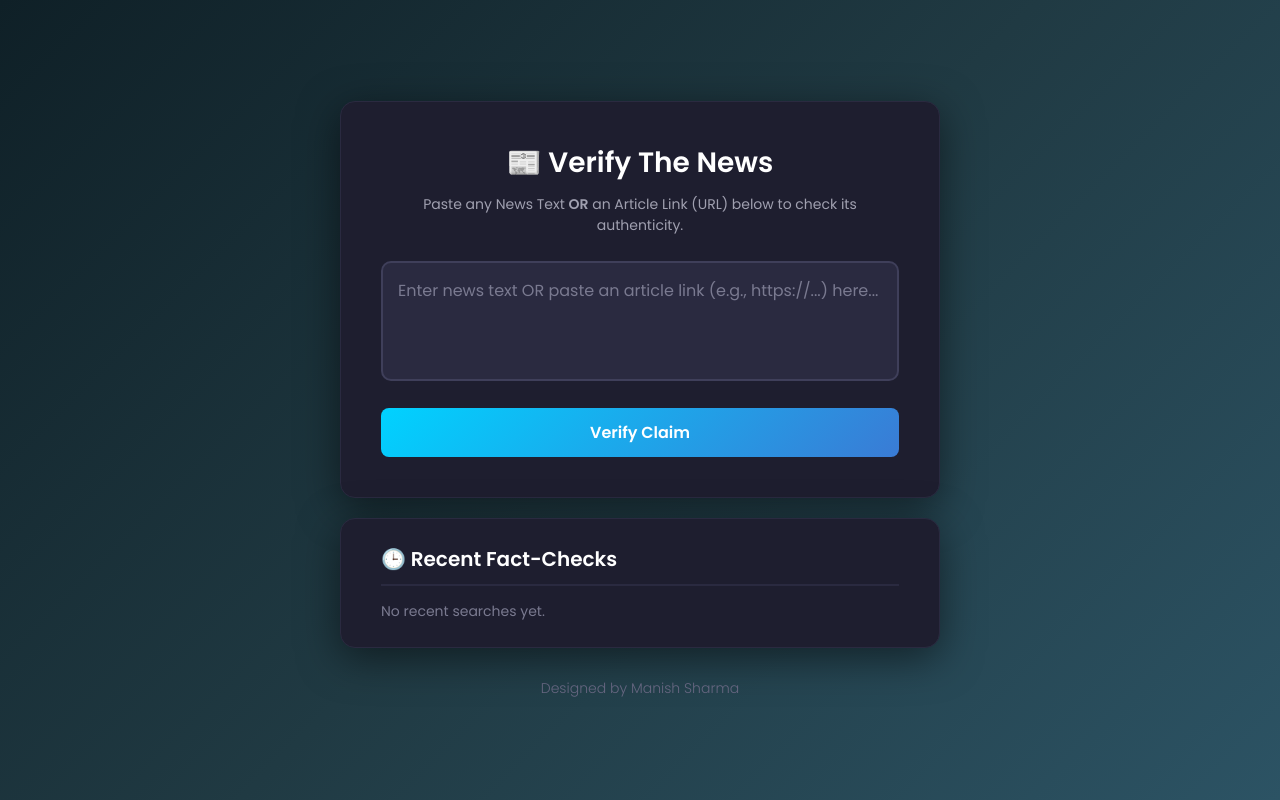
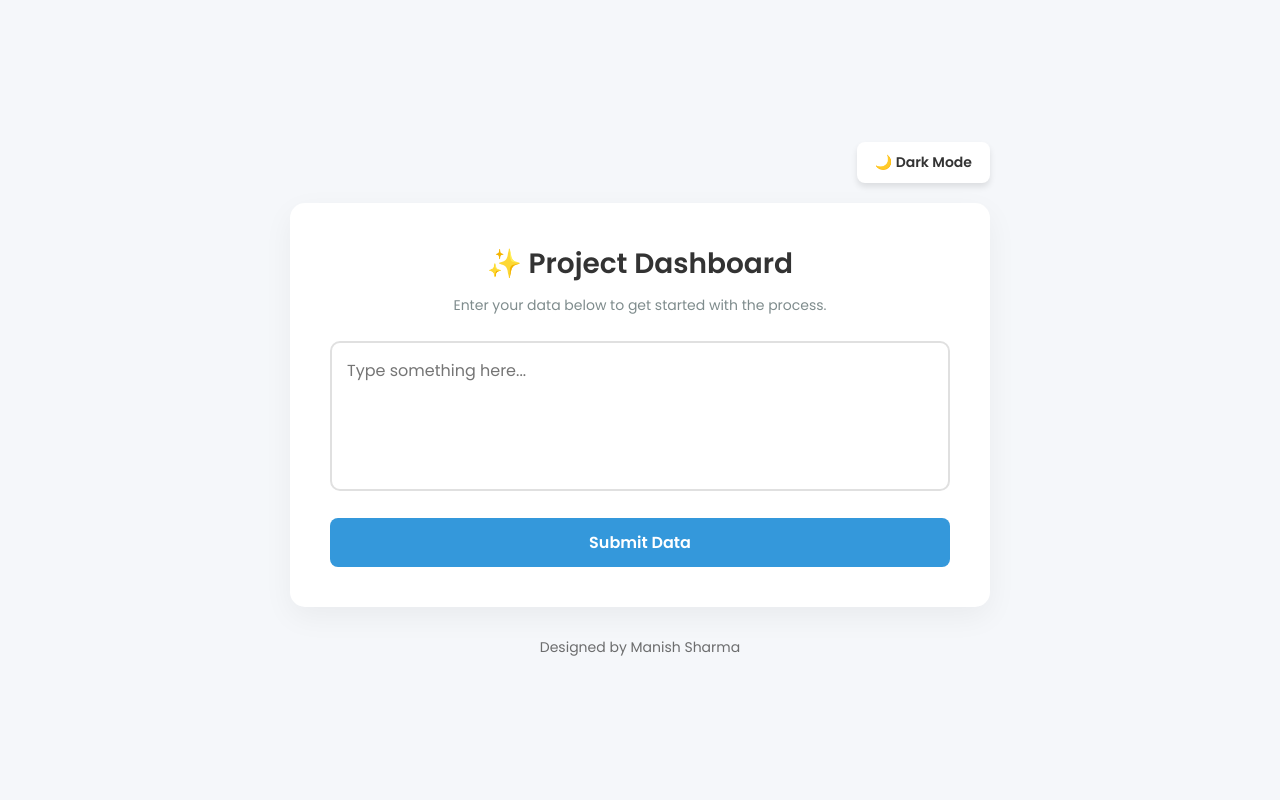
Before and after one commit to the-miz-4u/fake_news_detector, a Flask app: page / in a window 1280 px wide. Run offline with Flask 3, Linux system fonts and the light colour scheme; data that the repository does not hold is empty.

Commit message:
Feat: Added Dark Mode toggle with localStorage support using plain JavaScript

```diff
--- a/templates/index.html
+++ b/templates/index.html
@@ -3,233 +3,195 @@
 <head>
     <meta charset="UTF-8">
     <meta name="viewport" content="width=device-width, initial-scale=1.0">
-    <title>AI Fake News Detector</title>
+    <title>My Awesome Project</title>
     <link href="https://fonts.googleapis.com/css2?family=Poppins:wght@300;400;600&display=swap" rel="stylesheet">
     <style>
-        * { margin: 0; padding: 0; box-sizing: border-box; font-family: 'Poppins', sans-serif; }
+        /* --- CSS Variables for Easy Theming --- */
+        :root {
+            --bg-color: #f5f7fa;
+            --text-color: #333333;
+            --container-bg: #ffffff;
+            --border-color: #e0e0e0;
+            --btn-bg: #3498db;
+            --btn-hover: #2980b9;
+        }
 
-        /* Modern Dark Gradient Background */
+        /* --- Dark Mode Variables --- */
+        body.dark-mode {
+            --bg-color: #121212;
+            --text-color: #ffffff;
+            --container-bg: #1e1e1e;
+            --border-color: #333333;
+            --btn-bg: #6c5ce7;
+            --btn-hover: #5b4bc4;
+        }
+
+        * {
+            margin: 0;
+            padding: 0;
+            box-sizing: border-box;
+            font-family: 'Poppins', sans-serif;
+            transition: background-color 0.3s ease, color 0.3s ease;
+        }
+
         body {
-            background: linear-gradient(135deg, #0f2027 0%, #203a43 50%, #2c5364 100%);
+            background-color: var(--bg-color);
+            color: var(--text-color);
             min-height: 100vh;
             display: flex;
             flex-direction: column;
             align-items: center;
             justify-content: center;
-            color: #e0e0e0;
             padding: 20px;
         }
 
-        /* Dark Theme Containers */
-        .main-container, .history-container {
-            background: #1e1e2f;
+        /* Top Navigation / Header */
+        .header {
             width: 100%;
-            max-width: 600px;
+            max-width: 700px;
+            display: flex;
+            justify-content: flex-end;
+            margin-bottom: 20px;
+        }
+
+        .theme-btn {
+            padding: 10px 18px;
+            border-radius: 8px;
+            border: none;
+            cursor: pointer;
+            font-weight: 600;
+            background-color: var(--container-bg);
+            color: var(--text-color);
+            box-shadow: 0 4px 6px rgba(0, 0, 0, 0.1);
+            display: flex;
+            align-items: center;
+            gap: 8px;
+            font-size: 14px;
+        }
+
+        .theme-btn:hover {
+            transform: translateY(-2px);
+        }
+
+        /* Main Content Container */
+        .main-container {
+            background-color: var(--container-bg);
+            width: 100%;
+            max-width: 700px;
             padding: 40px;
             border-radius: 15px;
-            box-shadow: 0 10px 40px rgba(0, 0, 0, 0.5);
+            box-shadow: 0 10px 30px rgba(0, 0, 0, 0.05);
             text-align: center;
-            transition: transform 0.3s ease;
-            border: 1px solid #2a2a40;
         }
-        .main-container:hover { transform: translateY(-5px); }
-        .history-container { padding: 25px 40px; margin-top: 20px; text-align: left; }
 
-        h1 { color: #ffffff; margin-bottom: 10px; font-size: 28px; font-weight: 600; }
-        h3 { color: #ffffff; font-size: 20px; margin-bottom: 15px; border-bottom: 2px solid #2a2a40; padding-bottom: 10px; }
-        p.subtitle { color: #a0a0b0; margin-bottom: 25px; font-size: 14px; }
+        h1 {
+            margin-bottom: 10px;
+            font-size: 28px;
+            font-weight: 600;
+        }
 
-        /* Sleek Textarea */
+        p.subtitle {
+            color: #7f8c8d;
+            margin-bottom: 25px;
+            font-size: 14px;
+        }
+
         textarea {
             width: 100%;
-            height: 120px;
+            height: 150px;
             padding: 15px;
-            border: 2px solid #3f3f5a;
+            border: 2px solid var(--border-color);
             border-radius: 10px;
             resize: none;
             font-size: 16px;
             outline: none;
-            transition: all 0.3s ease;
-            background-color: #2a2a40;
-            color: #ffffff;
+            background-color: transparent;
+            color: var(--text-color);
         }
-        textarea::placeholder { color: #7a7a90; }
-        textarea:focus { border-color: #00d2ff; background-color: #32324e; box-shadow: 0 0 10px rgba(0, 210, 255, 0.2); }
 
-        /* Vibrant Button */
-        button {
+        textarea:focus {
+            border-color: var(--btn-bg);
+        }
+
+        .action-btn {
             margin-top: 20px;
             padding: 12px 25px;
             font-size: 16px;
             font-weight: 600;
             color: white;
-            background: linear-gradient(135deg, #00d2ff 0%, #3a7bd5 100%);
+            background-color: var(--btn-bg);
             border: none;
             border-radius: 8px;
             cursor: pointer;
             width: 100%;
-            transition: background 0.3s ease, transform 0.2s ease;
-            display: flex;
-            justify-content: center;
-            align-items: center;
-            gap: 10px;
         }
-        button:hover { background: linear-gradient(135deg, #3a7bd5 0%, #00d2ff 100%); transform: scale(1.02); }
 
-        .spinner { display: none; width: 20px; height: 20px; border: 3px solid rgba(255, 255, 255, 0.3); border-radius: 50%; border-top-color: white; animation: spin 1s ease-in-out infinite; }
-        @keyframes spin { to { transform: rotate(360deg); } }
+        .action-btn:hover {
+            background-color: var(--btn-hover);
+        }
 
-        /* Adjusted Result Boxes for Dark Theme */
-        #result-box { margin-top: 25px; padding: 15px; border-radius: 8px; font-size: 18px; font-weight: 600; display: none; opacity: 0; transition: opacity 0.5s ease; text-align: left; }
-        .real-news { background-color: rgba(40, 167, 69, 0.15); color: #2ecc71; border: 1px solid rgba(46, 204, 113, 0.3); }
-        .fake-news { background-color: rgba(220, 53, 69, 0.15); color: #ff6b6b; border: 1px solid rgba(255, 107, 107, 0.3); }
+        /* Footer */
+        .footer {
+            margin-top: 30px;
+            font-size: 14px;
+            opacity: 0.7;
+        }
 
-        .confidence-container { margin-top: 15px; }
-        .confidence-text { font-size: 14px; font-weight: 400; margin-bottom: 5px; color: #e0e0e0; }
-        .progress-bg { background: rgba(255, 255, 255, 0.1); border-radius: 5px; height: 10px; width: 100%; overflow: hidden; }
-        .progress-bar { height: 100%; width: 0%; transition: width 1s ease-in-out; border-radius: 5px; }
-
-        #explanation-box { margin-top: 15px; padding-top: 15px; border-top: 1px solid #3f3f5a; font-size: 14px; font-weight: 400; display: none; color: #dcdcdc; }
-        .ai-badge { display: inline-block; background: #6c5ce7; color: white; font-size: 11px; padding: 3px 8px; border-radius: 12px; margin-bottom: 5px; font-weight: 600; }
-
-        /* History Item Styles */
-        .history-item { padding: 12px 0; border-bottom: 1px solid #2a2a40; display: flex; flex-direction: column; gap: 8px; transition: background 0.2s ease; }
-        .history-item:last-child { border-bottom: none; }
-        .h-text { font-size: 14px; color: #b0b0c0; display: -webkit-box; -webkit-line-clamp: 2; -webkit-box-orient: vertical; overflow: hidden; font-style: italic; }
-        .h-meta { font-size: 13px; font-weight: 600; }
-        .h-badge { padding: 3px 8px; border-radius: 12px; font-size: 11px; color: white; margin-right: 8px; }
-        .h-real { background-color: #2ecc71; color: #000; }
-        .h-fake { background-color: #ff6b6b; color: #000; }
-
-        .footer { margin-top: 30px; color: #666680; font-size: 14px; text-align: center; font-weight: 300; }
     </style>
 </head>
 <body>
 
-    <div class="main-container">
-        <h1>📰 Verify The News</h1>
-        <p class="subtitle">Paste any News Text <strong>OR</strong> an Article Link (URL) below to check its authenticity.</p>
-
-        <form id="news-form">
-            <textarea id="news-text" placeholder="Enter news text OR paste an article link (e.g., https://...) here..." required></textarea>
-            <button type="submit" id="submit-btn">
-                <span id="btn-text">Verify Claim</span>
-                <div class="spinner" id="loading-spinner"></div>
-            </button>
-        </form>
-
-        <div id="result-box">
-            <div id="prediction-text" style="text-align: center;"></div>
-            <div class="confidence-container">
-                <div class="confidence-text" id="confidence-label">AI Confidence: 0%</div>
-                <div class="progress-bg"><div class="progress-bar" id="confidence-bar"></div></div>
-            </div>
-            <div id="explanation-box">
-                <span class="ai-badge">✨ AI Reasoning</span>
-                <p id="explanation-text"></p>
-            </div>
-        </div>
+    <!-- Header area containing the Toggle Button -->
+    <div class="header">
+        <button id="theme-toggle" class="theme-btn">🌙 Dark Mode</button>
     </div>
 
-    <div class="history-container">
-        <h3>🕒 Recent Fact-Checks</h3>
-        <div id="history-list">
-            <p style="font-size: 14px; color: #7a7a90;">No recent searches yet.</p>
-        </div>
+    <!-- Main Working Area -->
+    <div class="main-container">
+        <h1>✨ Project Dashboard</h1>
+        <p class="subtitle">Enter your data below to get started with the process.</p>
+
+        <textarea id="user-input" placeholder="Type something here..."></textarea>
+
+        <button class="action-btn" id="submit-btn">Submit Data</button>
     </div>
 
+    <!-- Footer Area -->
     <div class="footer">
         Designed by Manish Sharma
     </div>
 
+    <!-- --- JavaScript Logic --- -->
     <script>
-        // Page load hote hi history fetch karna
-        window.onload = loadHistory;
+        const themeToggleBtn = document.getElementById('theme-toggle');
+        const body = document.body;
 
-        async function loadHistory() {
-            try {
-                const response = await fetch('/history');
-                const data = await response.json();
-
-                const historyList = document.getElementById('history-list');
-
-                if (data.length > 0) {
-                    historyList.innerHTML = '';
-                    data.forEach(item => {
-                        const badgeClass = item.prediction === 'Real' ? 'h-real' : 'h-fake';
-                        historyList.innerHTML += `
-                            <div class="history-item">
-                                <div class="h-text">"${item.text}"</div>
-                                <div class="h-meta">
-                                    <span class="h-badge ${badgeClass}">${item.prediction}</span>
-                                    <span style="color: #7a7a90;">Conf: ${item.confidence}%</span>
-                                </div>
-                            </div>
-                        `;
-                    });
-                }
-            } catch (error) {
-                console.error("History fetch fail:", error);
-            }
+        // 1. Check local storage on page load
+        if (localStorage.getItem('theme') === 'dark') {
+            body.classList.add('dark-mode');
+            themeToggleBtn.innerText = '☀️ Light Mode';
         }
 
-        document.getElementById('news-form').addEventListener('submit', async function(e) {
-            e.preventDefault();
+        // 2. Toggle logic when button is clicked
+        themeToggleBtn.addEventListener('click', () => {
+            body.classList.toggle('dark-mode');
 
-            const newsText = document.getElementById('news-text').value;
-            const btnText = document.getElementById('btn-text');
-            const spinner = document.getElementById('loading-spinner');
-            const resultBox = document.getElementById('result-box');
-            const submitBtn = document.getElementById('submit-btn');
+            if (body.classList.contains('dark-mode')) {
+                localStorage.setItem('theme', 'dark');
+                themeToggleBtn.innerText = '☀️ Light Mode';
+            } else {
+                localStorage.setItem('theme', 'light');
+                themeToggleBtn.innerText = '🌙 Dark Mode';
+            }
+        });
 
-            btnText.innerText = "Analyzing...";
-            spinner.style.display = "block";
-            submitBtn.disabled = true;
-            resultBox.style.display = "none";
-            document.getElementById('explanation-box').style.display = "none";
-            resultBox.style.opacity = "0";
-
-            try {
-                const response = await fetch('/predict', {
-                    method: 'POST',
-                    headers: { 'Content-Type': 'application/json' },
-                    body: JSON.stringify({ text: newsText })
-                });
-
-                const data = await response.json();
-                if (data.error) throw new Error(data.error);
-
-                resultBox.style.display = "block";
-                setTimeout(() => resultBox.style.opacity = "1", 50);
-
-                if (data.prediction === "Real") {
-                    resultBox.className = "real-news";
-                    document.getElementById('prediction-text').innerHTML = "✅ This claim appears to be <strong>REAL</strong>.";
-                    document.getElementById('confidence-bar').style.backgroundColor = "#2ecc71";
-                } else {
-                    resultBox.className = "fake-news";
-                    document.getElementById('prediction-text').innerHTML = "🚨 This claim appears to be <strong>FAKE</strong>.";
-                    document.getElementById('confidence-bar').style.backgroundColor = "#ff6b6b";
-                }
-
-                document.getElementById('confidence-label').innerHTML = `AI Confidence: <strong>${data.confidence}%</strong>`;
-                setTimeout(() => { document.getElementById('confidence-bar').style.width = `${data.confidence}%`; }, 100);
-
-                document.getElementById('explanation-box').style.display = "block";
-                document.getElementById('explanation-text').innerHTML = data.explanation;
-
-                // --- NAYA: Nayi search ke baad history table ko chupchap refresh karna ---
-                loadHistory();
-
-            } catch (error) {
-                resultBox.style.display = "block";
-                resultBox.style.opacity = "1";
-                resultBox.className = "fake-news";
-                document.getElementById('prediction-text').innerHTML = "⚠️ Error processing request on server.";
-            } finally {
-                btnText.innerText = "Verify Claim";
-                spinner.style.display = "none";
-                submitBtn.disabled = false;
+        // Demo logic for the submit button
+        document.getElementById('submit-btn').addEventListener('click', () => {
+            const input = document.getElementById('user-input').value;
+            if(input.trim() === "") {
+                alert("Please enter some text first!");
+            } else {
+                alert("Data Submitted Successfully!");
             }
         });
     </script>
```
